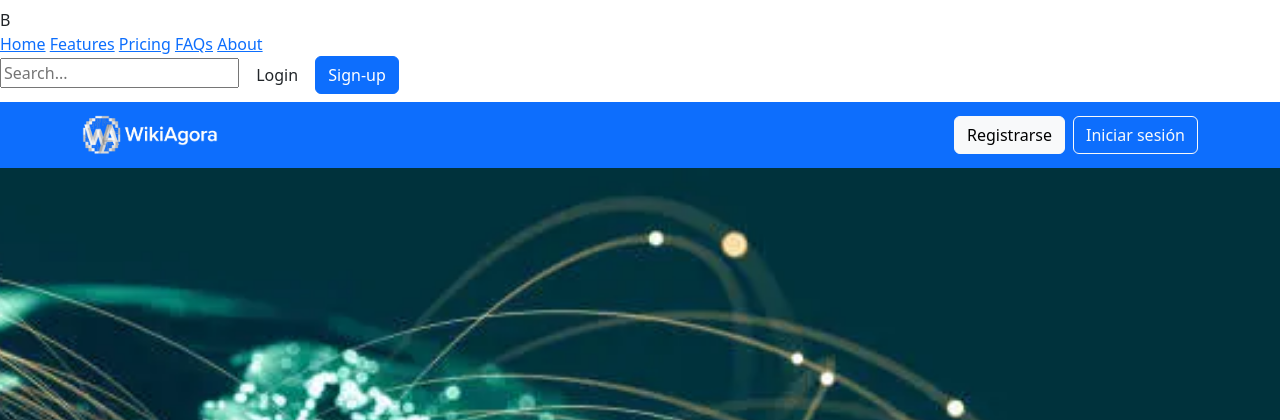
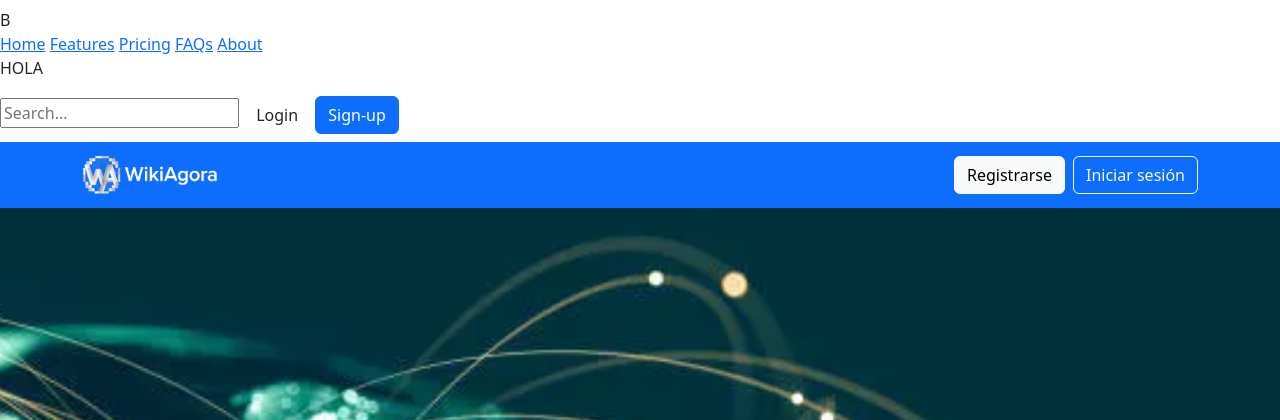
Before and after one commit to ariveron02/WIKIPEDIA_DINAMICA, a PHP site: page / in a window 1280 px wide. Shown: the top 420 px of the page. Run offline with PHP 8.4, Linux system fonts and the light colour scheme.

Commit message:
hola
eeee

```diff
--- a/index.php
+++ b/index.php
@@ -23,6 +23,7 @@
             <a href="#">Pricing</a>
             <a href="#">FAQs</a>
             <a href="#">About</a>
+            <p>HOLA
         </nav>
 
         <div class="nav-actions">
```
